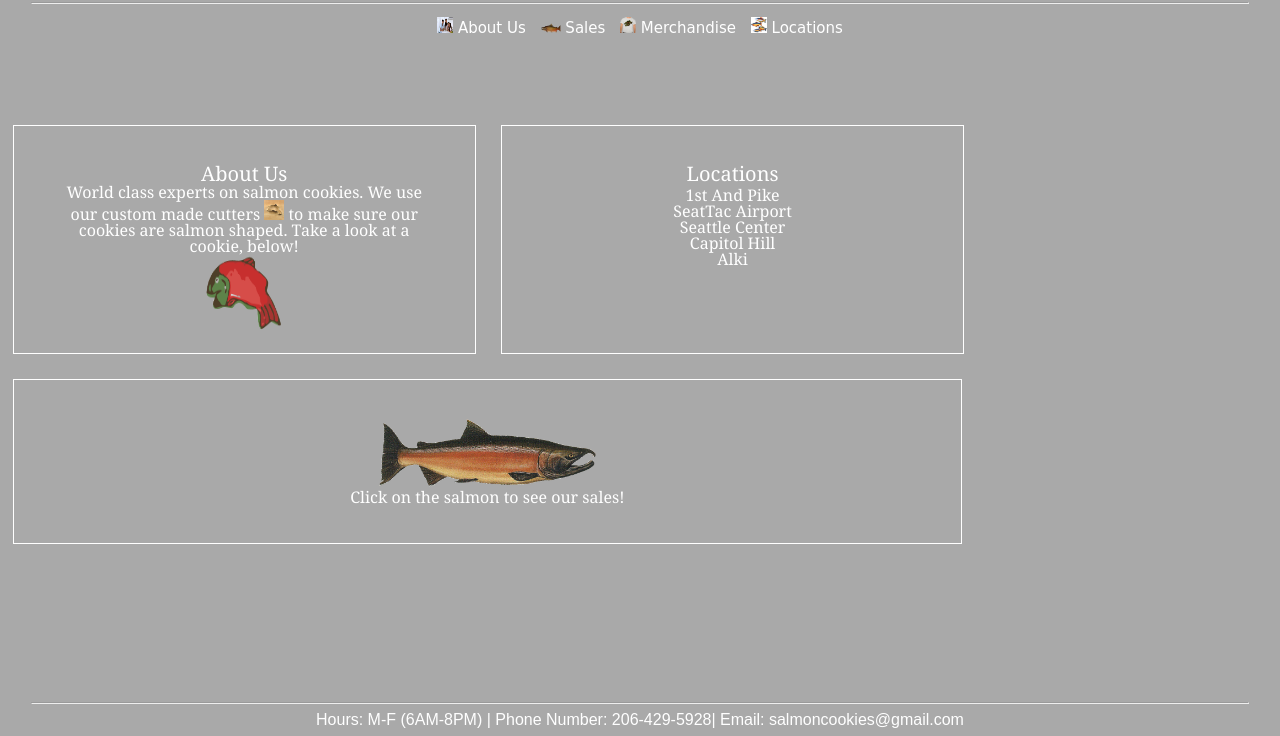
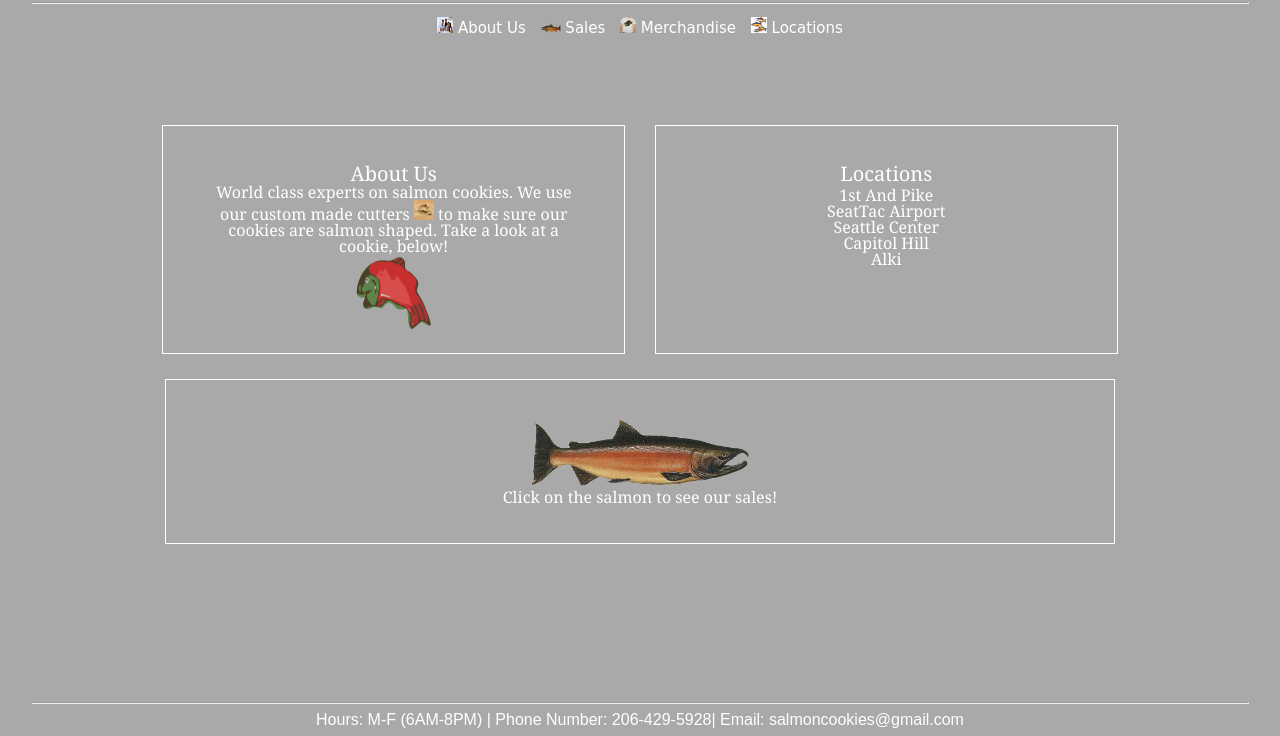
Before and after one commit to Inkh/cookie-stand-1, a plain HTML site: page index.html in a window 1280 px wide. Shown: the part 64-800 px from the top of the page. Drawn offline with Linux system fonts and the light colour scheme; a web font is replaced by a local one.

Commit message:
Fixed centering issue

```diff
--- a/css/index.css
+++ b/css/index.css
@@ -17,7 +17,9 @@ p > * {
   border: 1px solid white;
   margin: 1%;
   padding: 3%;
-  float: left;
+  display: inline-block;
+  vertical-align: top;
+  /* float: left; */
 }
 
 #aboutSec, #locSec{
```
